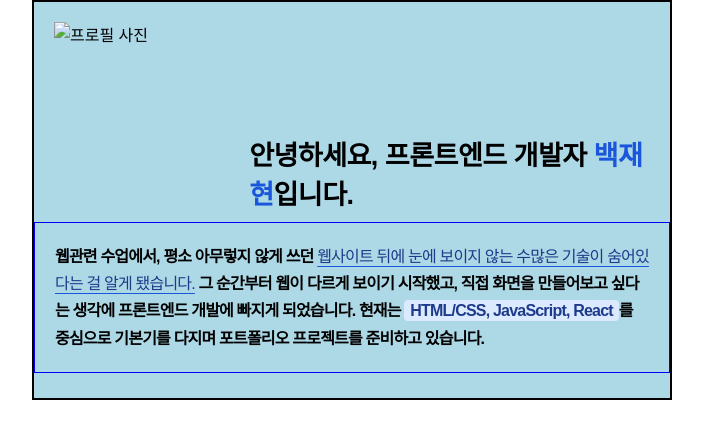
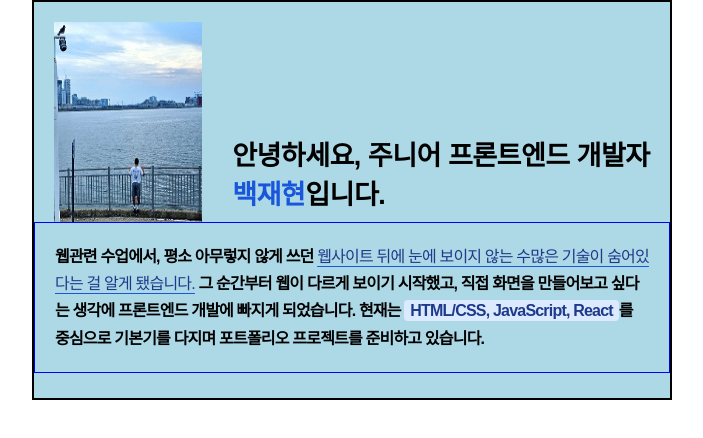
Before and after one commit to jhdevk8/jhdevk8.github.io, a plain HTML site: page dev/자기소개.html in a window 1280 px wide. Shown: the whole page, without its empty margins (288-991 px from the left). Drawn offline with Linux system fonts and the light colour scheme.

Commit message:
Update intro text and fix image path

```diff
--- a/dev/자기소개.html
+++ b/dev/자기소개.html
@@ -100,10 +100,10 @@
 
     <div class="info_top">
       <div class="info_pic">
-        <img src="/pic.jpg" alt="프로필 사진">
+        <img src="/Pics/pic.jpg" alt="프로필 사진">
       </div>
 
-      <h1>안녕하세요, 프론트엔드 개발자 <span class="top_span">백재현</span>입니다.</h1>
+      <h1>안녕하세요, 주니어 프론트엔드 개발자 <span class="top_span">백재현</span>입니다.</h1>
 
     </div>
 
```
